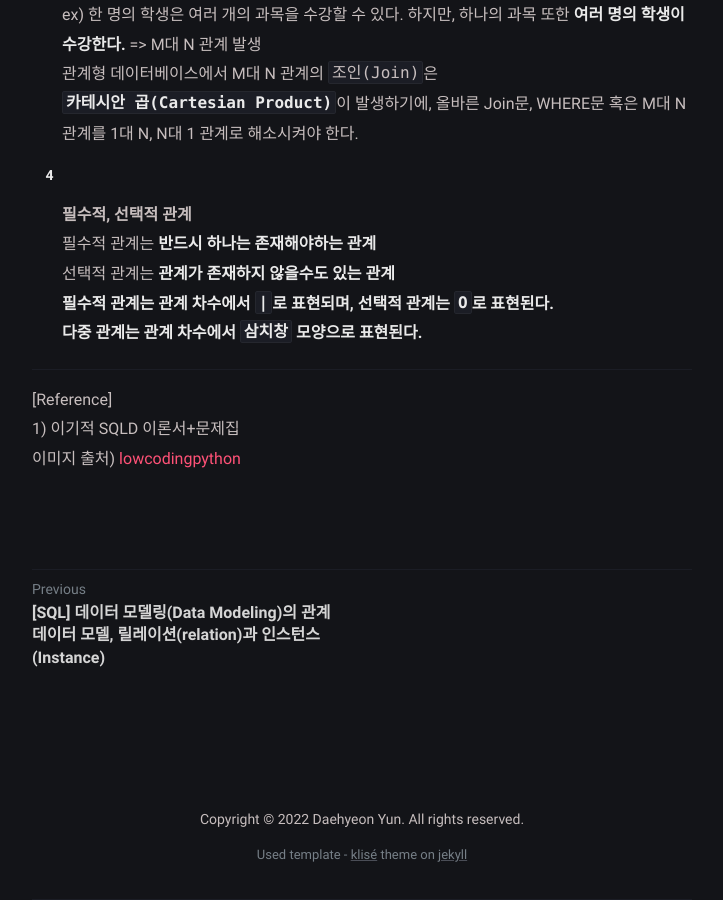
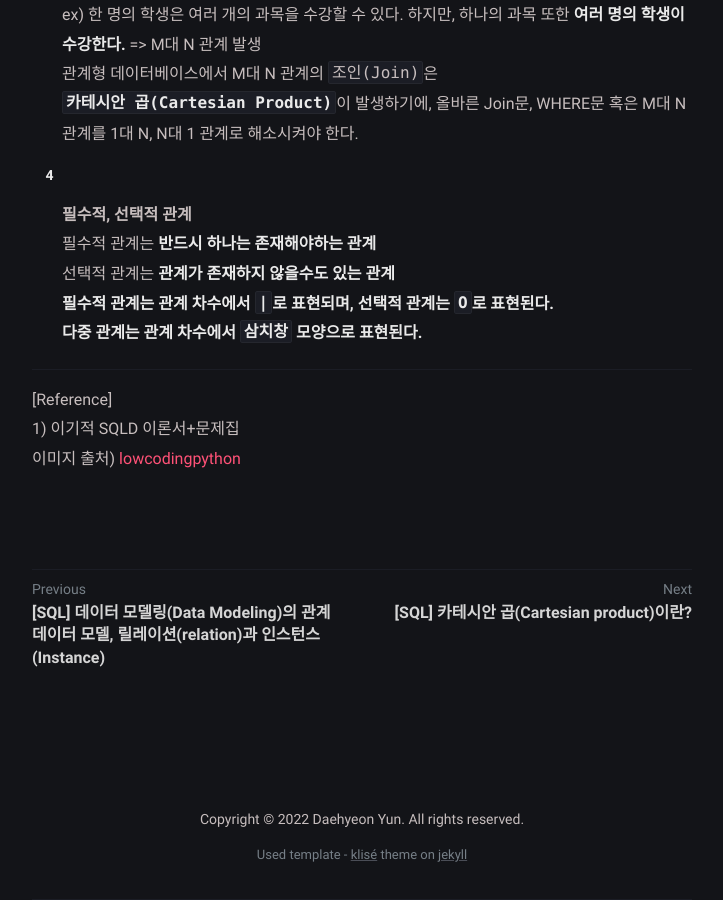
Before and after one commit to YunDaeHyeon/YunDaeHyeon.github.io, a Jekyll site: the page built from _posts/SQL/2022-10-02-sql-post15.md, in a window 1280 px wide and 900 px high, scrolled down 3016 px. Shown: the whole window, without its empty margins (278-1001 px from the left). Built offline with Jekyll 4.4.1, drawn with Linux system fonts in a browser that asks for light colours; comment, search, counter and statistics services are not loaded; some of the changed lines change nothing that is shown.

Commit message:
22.10.02 sql post16 add

````diff
--- a/_posts/SQL/2022-10-02-sql-post15.md
+++ b/_posts/SQL/2022-10-02-sql-post15.md
@@ -1,7 +1,7 @@
 ---
 layout: post
 title:  "[SQL] 데이터 모델링(Data Modeling)의 속성, 관계(Relationship), 관계 차수"
-date:   2022-10-02 15:45:00+0900
+date:   2022-10-02 17:12:00+0900
 categories: jekyll update
 tags: [sql]
 ---
--- /dev/null
+++ b/_posts/SQL/2022-10-02-sql-post16.md
@@ -0,0 +1,99 @@
+---
+layout: post
+title:  "[SQL] 카테시안 곱(Cartesian product)이란?"
+date:   2022-10-02 17:41:00+0900
+categories: jekyll update
+tags: [sql]
+---
+<p align="center"><img src="/assets/img/blog/정보/SQL.png"></p>
+
+# SQL에서의 카테시안 곱(Cartesian product)?
+`데카르트 곱(Descartes product)`, `곱집합(product set)`으로도 불리는 `카테시안 곱(Cartesian product)`은 **FROM 절에 2개 이상의 `Table`이 존재할 때, 해당 두 테이블 사이에 올바른 JOIN 조건을 명시하지 않았을 때 해당 테이블에 대한 모든 데이터가 곱집합으로 결합하여 테이블에 존재하는 행 갯수를 곱한 만큼 결과값이 반환되는 현상을 말한다.**
+주로 릴레이션 관계에서 M대 N 관계일 떄 많이 발생하며 예상치 못한 결과로 이어질 수 있으니 올바른 `JOIN`, `WHERE`문을 사용하거나 `1대 N` 혹은 `N대 1` 관계를 만들어 해소시켜야 한다.
+
+# 실습
+아래와 같은 쿼리를 날려 현상 확인을 위한 테이블을 구축한다.
+
+```sql
+1. 회사 테이블
+mysql> create table company(
+    -> company_id INT NOT NULL AUTO_INCREMENT,
+    -> company_name VARCHAR(100) NULL COLLATE 'utf8_general_ci',
+    -> company_address VARCHAR(300) NULL COLLATE 'utf8_general_ci',
+    -> PRIMARY KEY(company_id));
+
+mysql> desc company;
++-----------------+--------------+------+-----+---------+----------------+
+| Field           | Type         | Null | Key | Default | Extra          |
++-----------------+--------------+------+-----+---------+----------------+
+| company_id      | int          | NO   | PRI | NULL    | auto_increment |
+| company_name    | varchar(100) | YES  |     | NULL    |                |
+| company_address | varchar(300) | YES  |     | NULL    |                |
++-----------------+--------------+------+-----+---------+----------------+
+
+2. 공장 테이블 (외래키는 지정하지 않았다.)
+mysql> create table factory(
+    -> company_id INT NOT NULL,
+    -> factory_id INT NOT NULL AUTO_INCREMENT,
+    -> factory_name VARCHAR(100) NULL COLLATE 'utf8_general_ci',
+    -> factory_address VARCHAR(200) NULL COLLATE 'utf8_general_ci',
+    -> PRIMARY KEY(factory_id, company_id));
+
+mysql> desc factory;
++-----------------+--------------+------+-----+---------+----------------+
+| Field           | Type         | Null | Key | Default | Extra          |
++-----------------+--------------+------+-----+---------+----------------+
+| company_id      | int          | NO   | PRI | NULL    |                |
+| factory_id      | int          | NO   | PRI | NULL    | auto_increment |
+| factory_name    | varchar(100) | YES  |     | NULL    |                |
+| factory_address | varchar(200) | YES  |     | NULL    |                |
++-----------------+--------------+------+-----+---------+----------------+
+
+3. 각 테이블에 테스트용 데이터 삽입
+mysql> select * from company;
++------------+------------------+-----------------+
+| company_id | company_name     | company_address |
++------------+------------------+-----------------+
+|          1 | 대현 컴퍼니      | 삼성동          |
+|          2 | 둘리 컴퍼니      | 청담동          |
+|          3 | 또치 컴퍼니      | 홍대            |
++------------+------------------+-----------------+
+
+4. mysql> select * from factory;
++------------+------------+---------------+-----------------+
+| company_id | factory_id | factory_name  | factory_address |
++------------+------------+---------------+-----------------+
+|          1 |          1 | 대현 공장     | 부산            |
+|          2 |          2 | 둘리 공장     | 대구            |
+|          3 |          3 | 또치 공장     | 수원            |
++------------+------------+---------------+-----------------+
+```
+
+위에서 만든 테이블에 올바르지 않은 JOIN문을 날려보자.
+
+# 결과
+
+```sql
+mysql> select * from company left outer join factory ON 1=1;
++------------+------------------+-----------------+------------+------------+---------------+-----------------+
+| company_id | company_name     | company_address | company_id | factory_id | factory_name  | factory_address |
++------------+------------------+-----------------+------------+------------+---------------+-----------------+
+|          1 | 대현 컴퍼니      | 삼성동          |          3 |          3 | 또치 공장     | 수원            |
+|          1 | 대현 컴퍼니      | 삼성동          |          2 |          2 | 둘리 공장     | 대구            |
+|          1 | 대현 컴퍼니      | 삼성동          |          1 |          1 | 대현 공장     | 부산            |
+|          2 | 둘리 컴퍼니      | 청담동          |          3 |          3 | 또치 공장     | 수원            |
+|          2 | 둘리 컴퍼니      | 청담동          |          2 |          2 | 둘리 공장     | 대구            |
+|          2 | 둘리 컴퍼니      | 청담동          |          1 |          1 | 대현 공장     | 부산            |
+|          3 | 또치 컴퍼니      | 홍대            |          3 |          3 | 또치 공장     | 수원            |
+|          3 | 또치 컴퍼니      | 홍대            |          2 |          2 | 둘리 공장     | 대구            |
+|          3 | 또치 컴퍼니      | 홍대            |          1 |          1 | 대현 공장     | 부산            |
++------------+------------------+-----------------+------------+------------+---------------+-----------------+
+```
+
+위와 같이 JOIN 조건을 잘못된 방법으로 명시하였더니 ***곱집합으로 몽땅 출력되는 것***을 알 수 있다. (이는 마찬가지로 JOIN 조건을 명시하지 않을 시 발생.)
+
+
+---
+[Reference]
+[크리스의 개발일기](https://devlogofchris.tistory.com/29)
+[위키백과-곱집합](https://ko.wikipedia.org/wiki/%EA%B3%B1%EC%A7%91%ED%95%A9)
````
